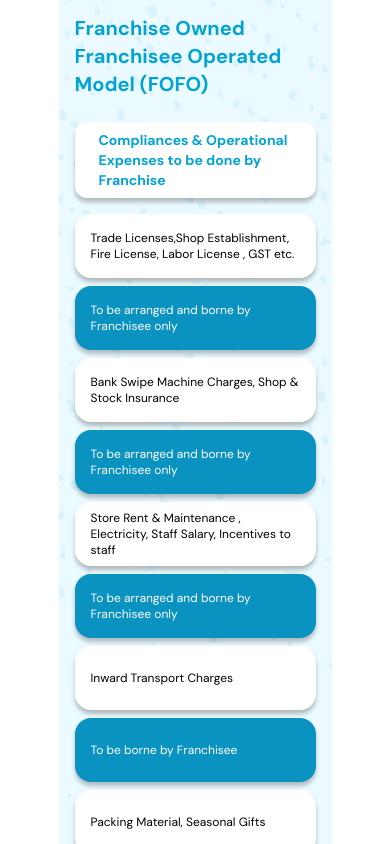
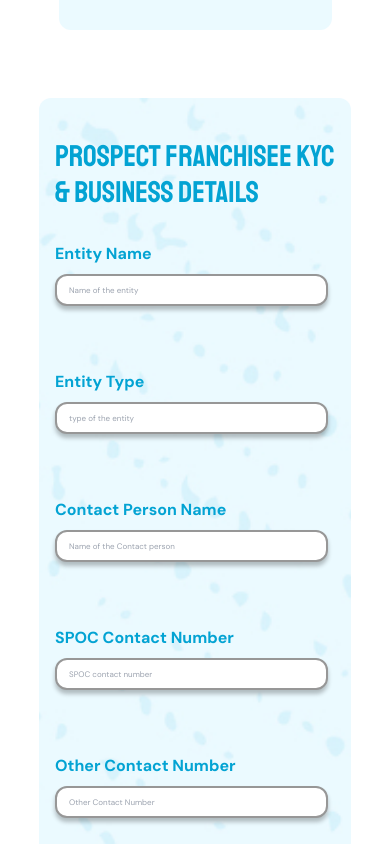
Before and after one commit to ShivamIT23/Sreeleathers, a React (Vite) app in the folder frontend/: page / in a window 390 px wide. Shown: the part 6660-7504 px from the top of the page. Built offline with nearby package versions, Linux system fonts and the light colour scheme.

Commit message:
Changed a few things

```diff
--- a/frontend/src/components/Sub/Button.tsx
+++ b/frontend/src/components/Sub/Button.tsx
@@ -1,10 +1,31 @@
-export default function Button({children}:{children:string}) {
+export default function Button({ children }: { children: string }) {
+  const scrollToSection = (id: string) => {
+    const el = document.getElementById(id);
+    if (el) {
+      el.scrollIntoView({ behavior: "smooth" });
+    }
+  };
   return (
-    <div
-    className="rounded-[100px] w-fit min-w-32 bg-[linear-gradient(to_bottom,_#03A3D3,_#0A92C1)] p-4 gap-2 flex md:whitespace-nowrap shadow transition">
-      <button className="bg-inherit text-white w-fit h-fit roboto font-medium md:text-[16px]">
-        {children}
-      </button>
-    </div>
+    <>
+      {children == "Submit" ? (
+        <div
+          onClick={() => scrollToSection("franchise")}
+          className="rounded-[100px] w-fit min-w-32 bg-[linear-gradient(to_bottom,_#03A3D3,_#0A92C1)] p-4 gap-2 flex md:whitespace-nowrap shadow transition"
+        >
+          <button className="bg-inherit text-white w-fit h-fit roboto font-medium md:text-[16px]">
+            {children}
+          </button>
+        </div>
+      ) : (
+        <div
+          onClick={() => scrollToSection("franchise")}
+          className="rounded-[100px] w-fit min-w-32 bg-[linear-gradient(to_bottom,_#03A3D3,_#0A92C1)] p-4 gap-2 flex md:whitespace-nowrap shadow transition"
+        >
+          <button className="bg-inherit text-white w-fit h-fit roboto font-medium md:text-[16px]">
+            {children}
+          </button>
+        </div>
+      )}
+    </>
   );
 }
--- a/frontend/src/components/Sub/Form.tsx
+++ b/frontend/src/components/Sub/Form.tsx
@@ -17,10 +17,6 @@ export default function Form() {
     useState("");
   const [propertyImageVideo, setPropertyImageVideo] = useState<File | null>();
   const [last3YearTurnover, setLast3YearTurnover] = useState("");
-  const [leasePeriod, setLeasePeriod] = useState("");
-  const [referredBy, setReferredBy] = useState("");
-  const [balanceSheet, setBalanceSheet] = useState("");
-  const [specialRemarks, setSpecialRemarks] = useState("");
 
   function handleSubmit(e: React.FormEvent<HTMLFormElement>) {
     e.preventDefault();
@@ -161,37 +157,7 @@ export default function Form() {
               onChange={(e) => setLast3YearTurnover(e.target.value)}
               placeholder="Turnover"
             />
-            <FormField
-              label="Referred By"
-              id="referredBy"
-              value={referredBy}
-              onChange={(e) => setReferredBy(e.target.value)}
-              placeholder="Reference"
-            />
           </div>
-          <div className="flex flex-col gap-10 sans h-fit">
-            <FormField
-              label="Property Agreement Lease Period"
-              id="propertyAgreementLeasePeriod"
-              value={leasePeriod}
-              onChange={(e) => setLeasePeriod(e.target.value)}
-              placeholder="Lease Period"
-            />
-            <FormField
-              label="Audited Balance Sheet"
-              id="auditedBalanceSheet"
-              value={balanceSheet}
-              onChange={(e) => setBalanceSheet(e.target.value)}
-              placeholder="Balance Sheet"
-            />
-          </div>
-          <FormTextAreaField
-            label="Special Remarks"
-            id="specialRemarks"
-            value={specialRemarks}
-            onChange={(e) => setSpecialRemarks(e.target.value)}
-            placeholder="Remarks"
-          />
           <div className="min-h-[162px] max-w-[70vw] flex flex-col w-full gap-2 px-[3vw] col-span-full text-[16px]">
             <h3 className="inter font-bold w-full flex justify-center">Note</h3>
             <ul className="list-disc iter font-normal pl-6 flex flex-col gap-6">
--- a/frontend/src/components/Sub/Franchise.tsx
+++ b/frontend/src/components/Sub/Franchise.tsx
@@ -1,20 +1,8 @@
 
-const franchiseList2 = [
-  "Trade Licenses,Shop Establishment, Fire License, Labor License , GST etc.",
-  "To be arranged and borne by Franchisee only",
-  "Bank Swipe Machine Charges, Shop & Stock Insurance",
-  "To be arranged and borne by Franchisee only",
-  "Store Rent & Maintenance , Electricity, Staff Salary, Incentives to staff",
-  "To be arranged and borne by Franchisee only",
-  "Inward Transport Charges",
-  "To be borne by Franchisee",
-  "Packing Material, Seasonal Gifts",
-  "To Be Procured by Sreeleathers and Bill to Franchisee",
-];
 
 export default function Franchise() {
   return (
-    <section className="my-[8vh] px-[15vw] flex justify-center h-fit min-h-[60svh] w-svw">
+    <section id="franchise" className="my-[8vh] px-[15vw] flex justify-center h-fit min-h-[20svh] w-svw">
       <div className="flex flex-col gap-6 py-10 px-4 sm:p-10 rounded-xl min-h-full h-fit w-full bg-div">
         <div className="flex flex-col items-center justify-center font-normal gap-4">
           <h3 className="text-3xl md:text-5xl">HOW TO GET OUR FRANCHISE</h3>
@@ -27,44 +15,7 @@ export default function Franchise() {
             location.
           </p>
         </div>
-        <div className="flex flex-col items-start justify-center gap-6 sans">
-        <h3 className="font-bold text-xl sm:text-2xl md:text-4xl">
-            Franchise Owned Franchisee Operated Model (FOFO)
-          </h3>
-          <SubFranchise
-            title="Compliances & Operational Expenses to be done by Franchise"
-            list={franchiseList2}
-          />
-        </div>
       </div>
     </section>
   );
 }
-
-function SubFranchise({ title, list }: { title: string; list: string[] }) {
-  return (
-    <div className="w-full flex flex-col gap-4">
-      <h3 className="font-bold text-sm sm:text-2xl w-full flex justify-center boxShadow bg-white py-2 px-6 items-center min-h-[66px] rounded-xl">
-        {title}
-      </h3>
-      <div className="grid lg:grid-cols-2 w-full gap-2">
-        {list.map((card, index) => {
-          return <LayoutCard key={index} index={index + 1} para={card} />;
-        })}
-      </div>
-    </div>
-  );
-}
-
-function LayoutCard({ index, para }: { index: number; para: string }) {
-  const isEven = index % 2 == 0 ? true : false;
-  return (
-    <div
-      className={`"col-span-1 w-full min-h-16 h-full flex items-center justify-start py-2 px-4 rounded-2xl text-xs sm:text-[16px] boxShadow " ${
-        isEven ? "bg-[#0A92C1] text-white" : "text-black bg-white"
-      }`}
-    >
-      {para}
-    </div>
-  );
-}
```
